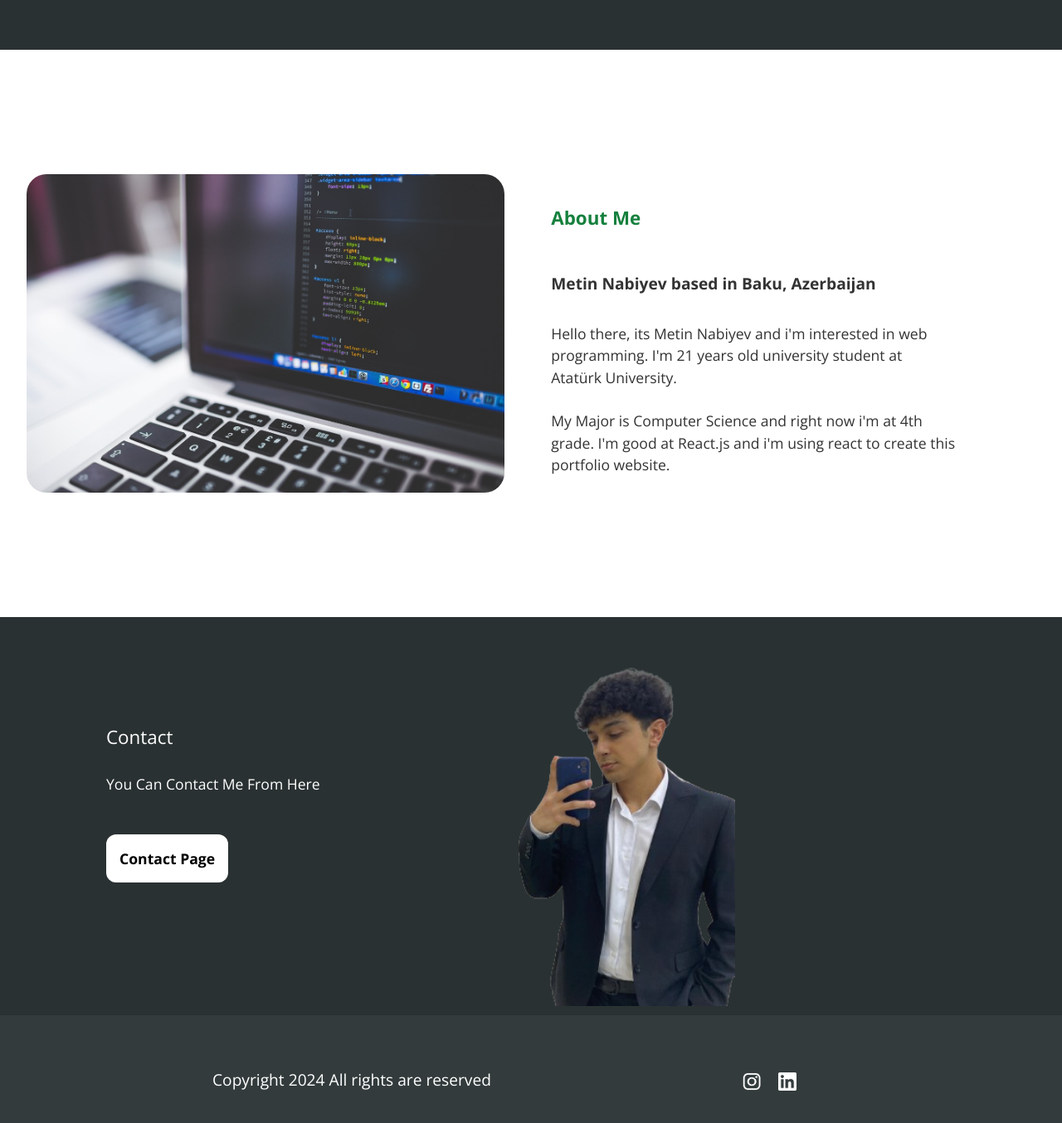
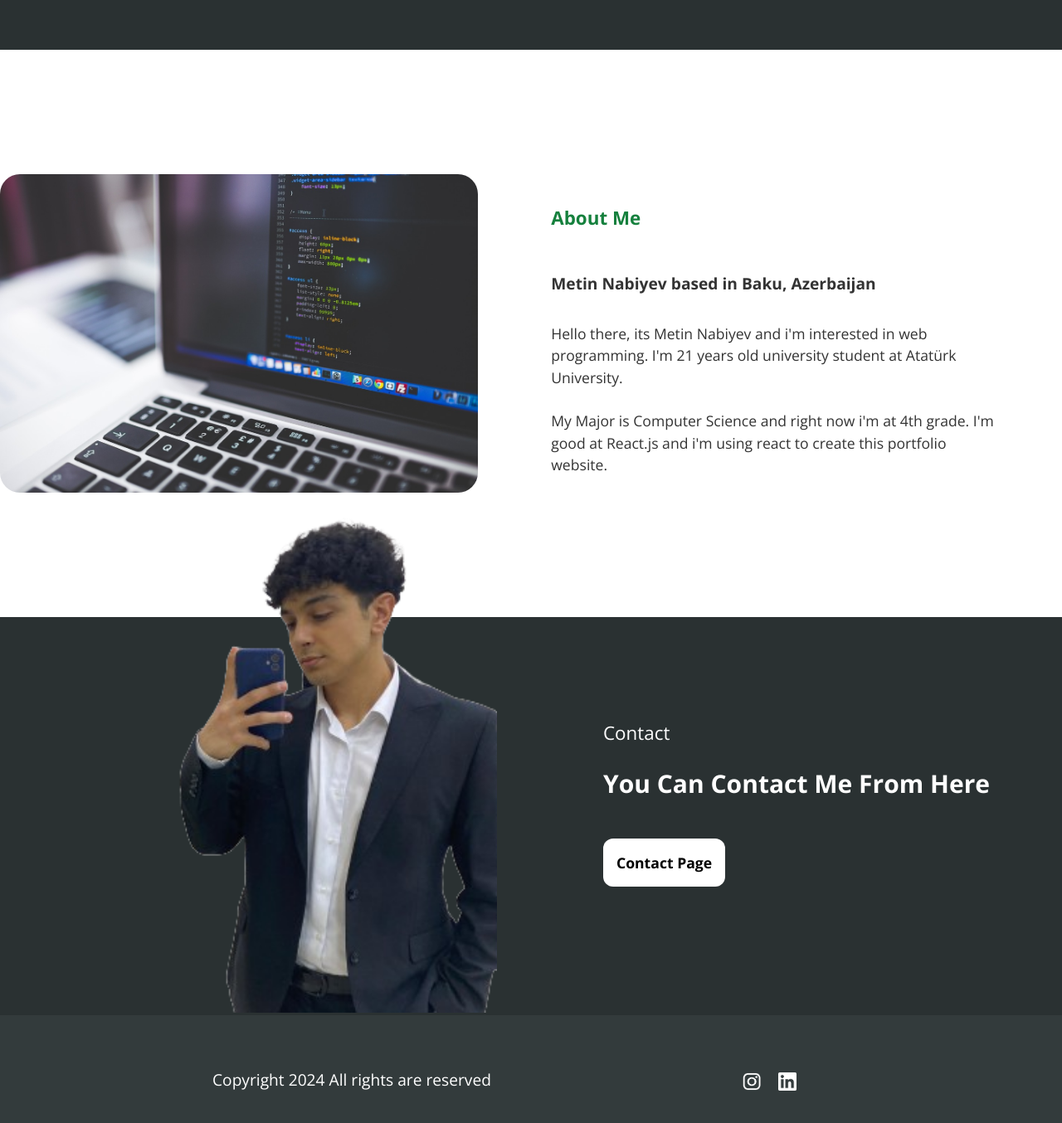
Before and after one commit to Metobolite/PortfolioNext, a Next.js app: page / in a window 1280 px wide. Shown: the part 888-2242 px from the top of the page at 83% size. Built offline with nearby package versions, Linux system fonts and the light colour scheme.

Commit message:
new-start

```diff
--- a/src/app/Contact.js
+++ b/src/app/Contact.js
@@ -17,24 +17,24 @@ const Contact = () => {
             transition={{ease: "easeInOut", duration: 1.2}}
 
             >
-            <div id="contact" className="contactAll">
-                <div className="flex flex-col md:flex-col">
-                    <div className="contact">
-                        <h3 className="text-[white]">Contact</h3>
-                        <br />
-                        <h2 className="text-[white]">You Can Contact Me From Here</h2>
-                    </div>
-                    <div className="contactInfo">
-                        <Link href="contact" className="text-black bg-white text-center p-4 rounded-xl font-bold hover:-translate-y-1 hover:scale-110 duration-300 delay-150">Contact Page</Link>
-                    </div>
-                </div>
-                <div className="flex justify-center">
+            <div id="contact" className="contactAll flex md:flex-row items-center gap-32 justify-center">
+                <div className="imageMete flex justify-center w-96 h-auto">
                     <Image
                     src={meteContact}
                     width={500}
                     height={500}
                     quality={100}
                     />
+                </div>
+                <div className="flex flex-col">
+                    <div className="contact">
+                        <h3 className="text-[white]">Contact</h3>
+                        <br />
+                        <h2 className="text-[white] font-bold text-3xl">You Can Contact Me From Here</h2>
+                    </div>
+                    <div className="contactInfo">
+                        <Link href="contact" className="text-black bg-white text-center p-4 rounded-xl font-bold hover:-translate-y-1 hover:scale-110 duration-300 delay-150">Contact Page</Link>
+                    </div>
                 </div>
             </div>
             </m.div>
--- a/src/app/about/page.tsx
+++ b/src/app/about/page.tsx
@@ -1,19 +1,36 @@
+"use client"
+import {motion as m} from "framer-motion";
+import { useRef } from 'react';
 import Image from "next/image";
 import coding from '../photos/coding2.jpg'
 
 export default function about() {
+    const scrollRef = useRef(null);
     return (
         <div>
             <h1 className="pt-40 items-center justify-center text-center font-bold text-xl">
                 Its pleasure to host you in my web page 😄</h1>
-            <div id="about" className="pt-20 pb-12 md:ml-8 items-center justify-center flex flex-col md:flex-row text-center md:gap-12">
-                <Image className = "relative bg-cover w-96 h-72 md:w-3/6 md:h-96 rounded-3xl md:pl-30"
+            <div id="about" className="pt-20 pb-12 md:ml-8 items-center justify-center flex flex-col md:flex-row text-center ">
+                <m.div
+                initial={{x:-200,opacity:0}}
+                whileInView={{x:0,opacity:1}}
+                viewport={{ root: scrollRef }}
+                transition={{ease: "easeInOut", duration: 1.2}}
+                >
+                    <Image className = "relative bg-cover w-96 h-72 md:w-full md:h-full rounded-3xl md:pl-30"
                     src={coding}
                     width={500}
                     height={500}
                     alt=""
                     />
+                </m.div>
                 <div className="aboutText m-2">
+                    <m.div
+                    initial={{x:-200,opacity:0}}
+                    whileInView={{x:0,opacity:1}}
+                    viewport={{ root: scrollRef }}
+                    transition={{ease: "easeInOut", duration: 1.8}}
+                    >
                         <h2>About Me</h2>
                         <h3>Metin Nabiyev based in Baku, Azerbaijan</h3>
                         <p>Hello there, its Metin Nabiyev and i&apos;m interested in web programming. I&apos;m 21 years old university student at Atatürk University.
@@ -24,6 +41,7 @@ export default function about() {
                             <br />
                             I want to be able to create a website on my own from scratch. Its my first website.
                         </p>
+                    </m.div>
                 </div>
             </div>
         </div>
--- a/src/app/contact/page.tsx
+++ b/src/app/contact/page.tsx
@@ -4,44 +4,17 @@ import { useRef } from 'react';
 import Image from "next/image";
 import whatsapp from '../photos/whatsapp1.png'
 import mail from '../photos/mail2.png'
-import { useMediaQuery } from "@uidotdev/usehooks";
 
 
 export default function Contact() {
 
     const scrollRef = useRef(null);
-    // const isDesktop = useMediaQuery('(min-width:600px)');
-    // const variants = isDesktop ?
-    // {
-    //     initial:{
-    //         x:-1200,
-    //         opacity: 0
-    //     },
-    //     whileInView:{
-    //         x:0 ,
-    //         opacity: 1
-    //     },
-    // }
-    // :
-    // {
-    //     initial:{
-    //         y:30,
-    //         opacity: 0
-    //     },
-    //     whileInView:{
-    //         y:0 ,
-    //         opacity: 1
-    //     },
-    // }
 
     return (
         <div ref={scrollRef} style={{ overflow: "hidden" }}>
             <m.div
-            initial={{x:-600,opacity:0}}
+            initial={{x:-300,opacity:0}}
             whileInView={{x:0,opacity:1}}
-            // variants={variants}
-            // initial={variants.initial}
-            // whileInView={variants.whileInView}
             viewport={{ root: scrollRef }}
             transition={{ease: "easeInOut", duration: 1.2}}
 
--- a/src/app/index.css
+++ b/src/app/index.css
@@ -99,11 +99,11 @@ html{
   padding: 5rem;
 }
 .aboutAll{
-  @apply mt-[150px] md:ml-8 items-center justify-center flex flex-col md:flex-row text-center md:gap-12;
+  @apply mt-[150px] items-center justify-center flex flex-col md:flex-row text-center;
 }
 
 .aboutText{
-  @apply flex-col md:flex-row text-center justify-center items-center md:text-left md:pr-32
+  @apply md:w-[60%] flex-col md:flex-row text-center justify-center items-center md:text-left md:pr-20 md:pl-20
 }
 .aboutText h2{
   @apply pt-4 pl-2 text-[1.4rem] items-center text-center md:text-left text-green-700 font-bold
@@ -116,7 +116,7 @@ html{
 
 }
 .contactAll{
-  @apply flex flex-col items-center md:flex-row mt-[150px] bg-[#2A3132] md:h-[60vh] pt-24 pb-32 md:pl-32 text-[1.1rem]
+  @apply flex flex-col mt-[150px] bg-[#2A3132] md:h-[60vh] pt-24 pb-32 md:pl-32 text-[1.1rem]
 }
 .contactInfo{
   @apply mt-12 flex gap-12 md:gap-48 items-center flex-col md:flex-row
@@ -126,6 +126,9 @@ html{
 }
 .contact{
   @apply text-center md:text-left
+}
+.imageMete{
+  margin:-12em 0 0 0;
 }
 .contactInfo span{
   display: flex;
```
Also changed, not shown: src/app/photos/metecontact.png, src/app/photos/metecontact1.jpeg (added). Lines whose indentation alone changed are shown as unchanged.
